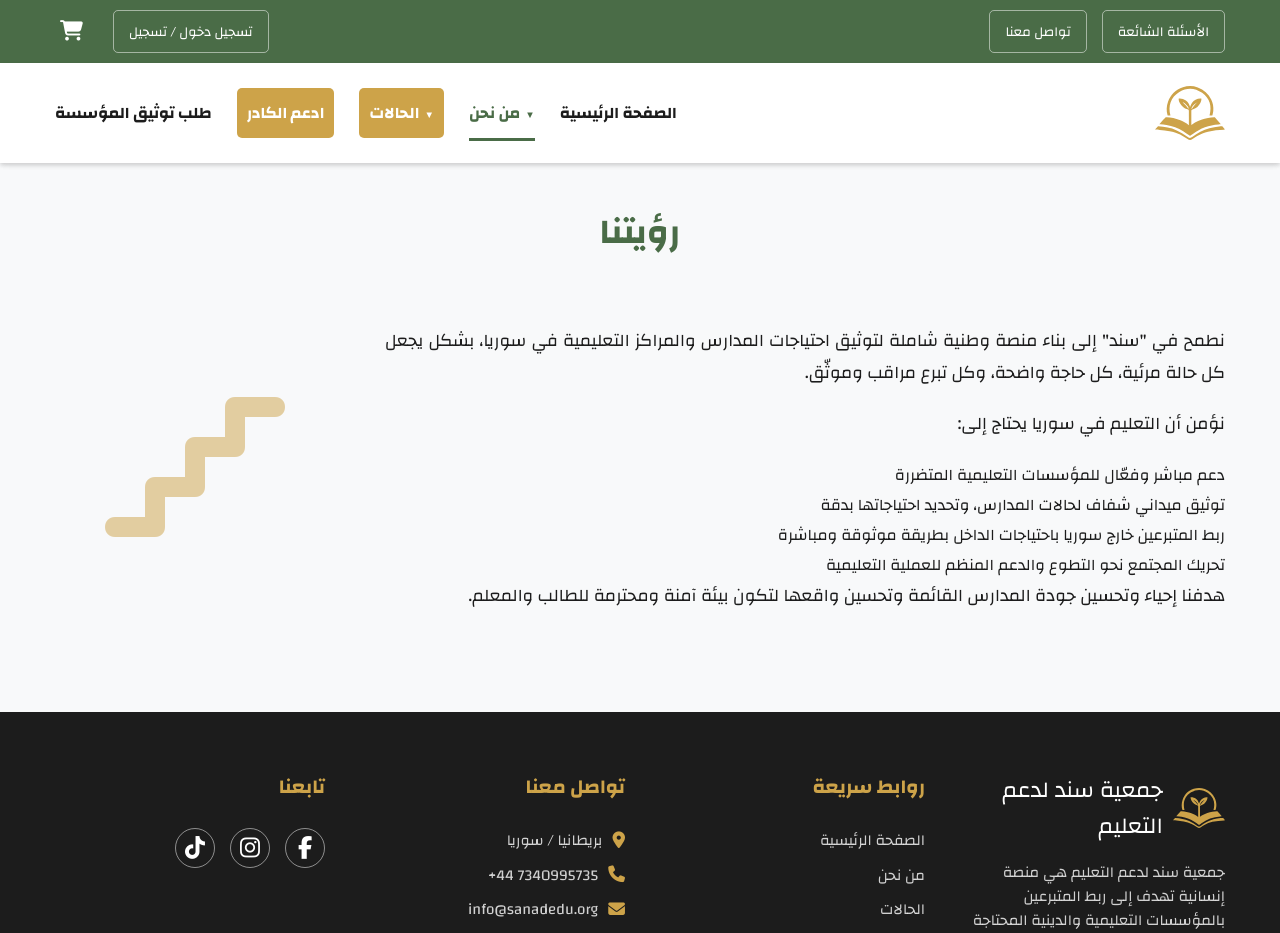
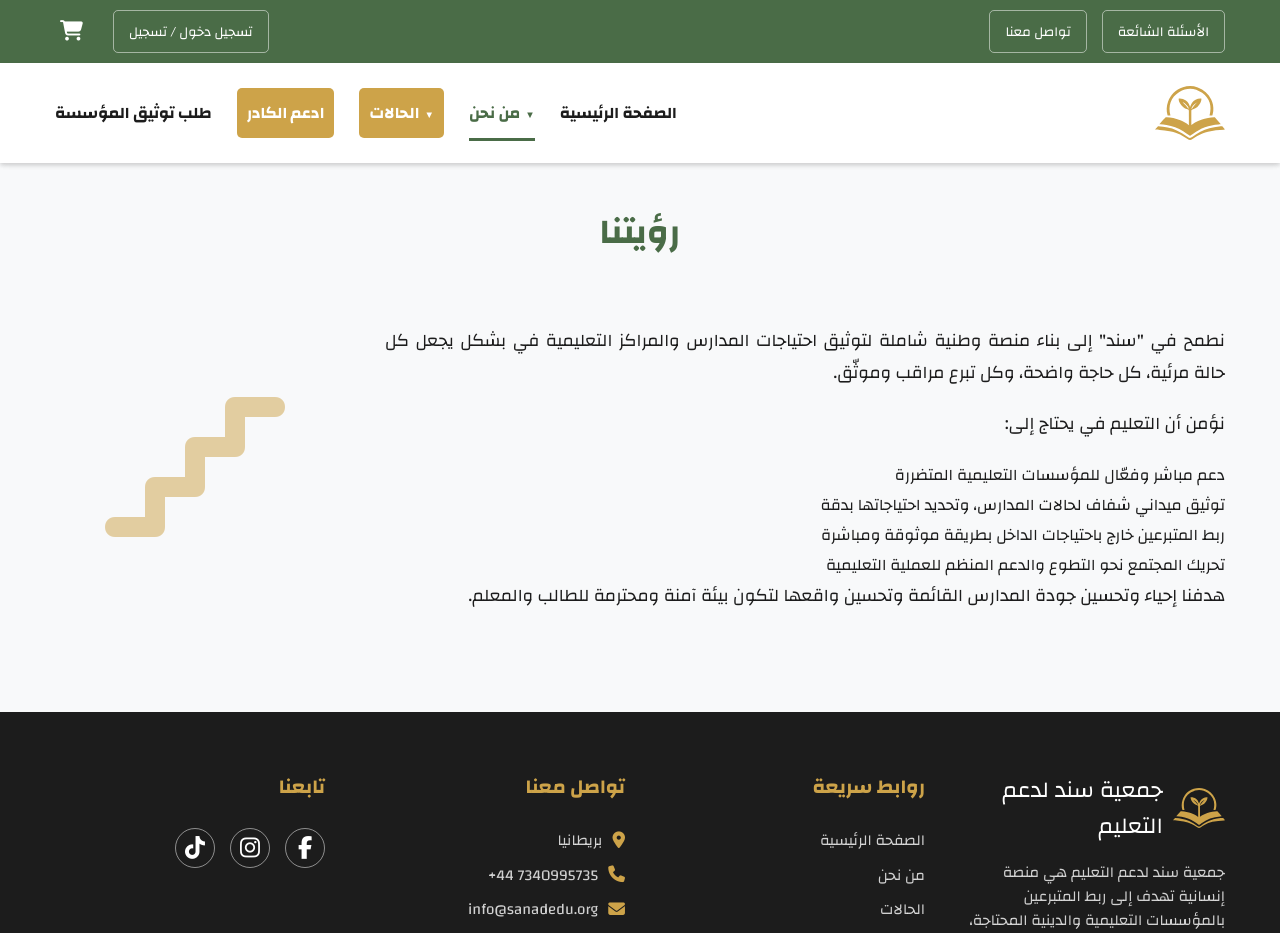
Before and after one commit to alihajali918/sanadedu, a Next.js app: page /about/vision in a window 1280 px wide. Shown: the top 933 px of the page. Built offline with nearby package versions, Linux system fonts and the light colour scheme; no server answers.

Commit message:
REMOVE SYRIA WORD

```diff
--- a/src/app/about/founder/page.tsx
+++ b/src/app/about/founder/page.tsx
@@ -30,16 +30,16 @@ const FounderPage = () => {
           {/* النص على اليسار في الشاشات الكبيرة */}
           <div className={`${styles.founderTextContent} ${styles.orderText}`}>
             <p>
-              <strong>أحمد نجيب العدل</strong>، مؤسس ورئيس جمعية سند لدعم التعليم، شاب سوري وُلد ونشأ في سوريا قبل أن يغادرها في سن السابعة بسبب الحرب، متنقّلًا بين تركيا والمملكة المتحدة لمتابعة مسيرته التعليمية. بفضل الله، حصل على قبول جامعي في تخصّصي الصيدلة والطب البشري من افضل الجامعات البريطانية، وهو يواصل اليوم دراسته في السنة الثالثة من كلية الطب البشري في المملكة المتحدة.
+              <strong>أحمد نجيب العدل</strong>، مؤسس ورئيس جمعية سند لدعم التعليم، شاب  وُلد ونشأ في  قبل أن يغادرها في سن السابعة بسبب الحرب، متنقّلًا بين تركيا والمملكة المتحدة لمتابعة مسيرته التعليمية. بفضل الله، حصل على قبول جامعي في تخصّصي الصيدلة والطب البشري من افضل الجامعات البريطانية، وهو يواصل اليوم دراسته في السنة الثالثة من كلية الطب البشري في المملكة المتحدة.
             </p>
             <p>
               إلى جانب دراسته، عمل أحمد في مجالات متعددة كالصحة والتعليم، الأمر الذي أكسبه خبرة عملية واسعة في التعامل مع مختلف البيئات والمهام، ورسّخ لديه القدرة على تحمل المسؤولية والاعتماد على ذاته منذ سنواته الأولى في الغربة وطور لديه مهارات أساسية مثل التواصل الفعّال، والانضباط، والقيادة. كما شارك في مبادرات دعوية وإنسانية من خلال جمعيات خيرية في بريطانيا وجامعته، ما عزّز لديه القناعة بضرورة الجمع بين العلم والعمل الانساني.
             </p>
             <p>
-              انطلاقًا من إحساسه بالمسؤولية تجاه وطنه، أسس أحمد جمعية سند لدعم التعليم، المرخّصة في بريطانيا وسوريا، لتكون منصة إنسانية تهدف الى دعم التعليم. المشروع الأول للجمعية يركّز على دعم المؤسسات التعليمية في الداخل السوري، خاصة في المناطق المهمّشة، إلا أن أهدافه لا تقف عند هذا الحد؛ إذ يطمح أحمد من خلال سند لدعم التعليم إلى بناء مبادرات أوسع تدعم التعليم بشكل عام، وتوفّر مسارات متعددة للنهوض بالطلاب والمعلمين والبيئة التعليمية ككل.
+              انطلاقًا من إحساسه بالمسؤولية تجاه وطنه، أسس أحمد جمعية سند لدعم التعليم، المرخّصة في بريطانيا و، لتكون منصة إنسانية تهدف الى دعم التعليم. المشروع الأول للجمعية يركّز على دعم المؤسسات التعليمية في الداخل ال، خاصة في المناطق المهمّشة، إلا أن أهدافه لا تقف عند هذا الحد؛ إذ يطمح أحمد من خلال سند لدعم التعليم إلى بناء مبادرات أوسع تدعم التعليم بشكل عام، وتوفّر مسارات متعددة للنهوض بالطلاب والمعلمين والبيئة التعليمية ككل.
             </p>
             <p>
-              رحلة أحمد في تأسيس سند لم تكن سهلة، فقد بدأها من الصفر وبتمويل ذاتي كامل دون أي جهة داعمة، ومع ذلك استطاع أن يبني فريقًا محترفًا يؤمن برسالته ويعمل معه على تحقيق أهداف قصيرة وطويلة المدى تخدم مستقبل التعليم في سوريا.
+              رحلة أحمد في تأسيس سند لم تكن سهلة، فقد بدأها من الصفر وبتمويل ذاتي كامل دون أي جهة داعمة، ومع ذلك استطاع أن يبني فريقًا محترفًا يؤمن برسالته ويعمل معه على تحقيق أهداف قصيرة وطويلة المدى تخدم مستقبل التعليم في .
             </p>
           </div>
         </div>
--- a/src/app/about/vision/page.jsx
+++ b/src/app/about/vision/page.jsx
@@ -23,17 +23,17 @@ const VisionPage = () => {
           {/* العمود الثاني: النص */}
           <div className={`${styles.visionText} ${styles.orderText}`}>
             <p>
-              نطمح في "سند" إلى بناء منصة وطنية شاملة لتوثيق احتياجات المدارس والمراكز التعليمية في سوريا، بشكل يجعل كل حالة مرئية، كل حاجة واضحة، وكل تبرع مراقب وموثّق.
+              نطمح في "سند" إلى بناء منصة وطنية شاملة لتوثيق احتياجات المدارس والمراكز التعليمية في  بشكل يجعل كل حالة مرئية، كل حاجة واضحة، وكل تبرع مراقب وموثّق.
             </p>
             <p>
-              نؤمن أن التعليم في سوريا يحتاج إلى:
+              نؤمن أن التعليم في  يحتاج إلى:
             </p>
 
             {/* تم تحويل القائمة النقطية إلى قائمة HTML */}
             <ul className={styles.visionList}>
               <li>دعم مباشر وفعّال للمؤسسات التعليمية المتضررة</li>
               <li>توثيق ميداني شفاف لحالات المدارس، وتحديد احتياجاتها بدقة</li>
-              <li>ربط المتبرعين خارج سوريا باحتياجات الداخل بطريقة موثوقة ومباشرة</li>
+              <li>ربط المتبرعين خارج  باحتياجات الداخل بطريقة موثوقة ومباشرة</li>
               <li>تحريك المجتمع نحو التطوع والدعم المنظم للعملية التعليمية</li>
             </ul>
 
--- a/src/app/faq/page.tsx
+++ b/src/app/faq/page.tsx
@@ -11,7 +11,7 @@ const faqData = [
   {
     id: 1,
     question: 'ما هي منصة سند؟',
-    answer: 'منصة سند هي منصة إنسانية تهدف إلى ربط المتبرعين بالمؤسسات التعليمية والدينية المحتاجة في سوريا، لضمان مستقبل أفضل لأجيالنا.'
+    answer: 'منصة سند هي منصة إنسانية تهدف إلى ربط المتبرعين بالمؤسسات التعليمية والدينية المحتاجة في ، لضمان مستقبل أفضل لأجيالنا.'
   },
   {
     id: 2,
@@ -31,7 +31,7 @@ const faqData = [
   {
     id: 5,
     question: 'هل يمكنني توثيق مؤسستي لدى سند؟',
-    answer: 'بالتأكيد! إذا كنت تمثل مؤسسة تعليمية أو دينية في سوريا وتحتاج إلى دعم، يمكنك تقديم طلب توثيق عبر صفحة "طلب توثيق المؤسسة". سنقوم بمراجعة طلبك والتواصل معك.'
+    answer: 'بالتأكيد! إذا كنت تمثل مؤسسة تعليمية أو دينية في  وتحتاج إلى دعم، يمكنك تقديم طلب توثيق عبر صفحة "طلب توثيق المؤسسة". سنقوم بمراجعة طلبك والتواصل معك.'
   },
   {
     id: 6,
--- a/src/components/common/Footer/Footer.tsx
+++ b/src/components/common/Footer/Footer.tsx
@@ -39,7 +39,7 @@ const Footer = () => {
           <p className={styles.footerDescription}>
             {/* ✅ تم التعديل */}
             جمعية سند لدعم التعليم هي منصة إنسانية تهدف إلى ربط المتبرعين
-            بالمؤسسات التعليمية والدينية المحتاجة في سوريا، لضمان مستقبل أفضل
+            بالمؤسسات التعليمية والدينية المحتاجة، لضمان مستقبل أفضل
             لأجيالنا.
           </p>
         </div>
@@ -77,7 +77,7 @@ const Footer = () => {
           {/* ✅ تم التعديل */}
           <h3>تواصل معنا</h3>
           <p>
-            <i className="fas fa-map-marker-alt"></i> بريطانيا / سوريا
+            <i className="fas fa-map-marker-alt"></i> بريطانيا
           </p>
           <p>
             <i className="fas fa-phone"></i>7340995735 44+{" "}
@@ -95,7 +95,7 @@ const Footer = () => {
           <div className={styles.socialIcons}>
             {/* ✅ تم التعديل */}
             <a
-              href="https://facebook.com/sanadedu.sy"
+              href="https://facebook.com/"
               target="_blank"
               rel="noopener noreferrer"
               aria-label="Facebook"
@@ -103,7 +103,7 @@ const Footer = () => {
               <i className="fab fa-facebook-f"></i>
             </a>
             <a
-              href="https://instagram.com/sanadedu.sy"
+              href="https://instagram.com/"
               target="_blank"
               rel="noopener noreferrer"
               aria-label="Instagram"
@@ -111,7 +111,7 @@ const Footer = () => {
               <i className="fab fa-instagram"></i>
             </a>
             <a
-              href="https://www.tiktok.com/@sanadedu.sy"
+              href="https://www.tiktok.com/"
               target="_blank"
               rel="noopener noreferrer"
               aria-label="TikTok"
```
